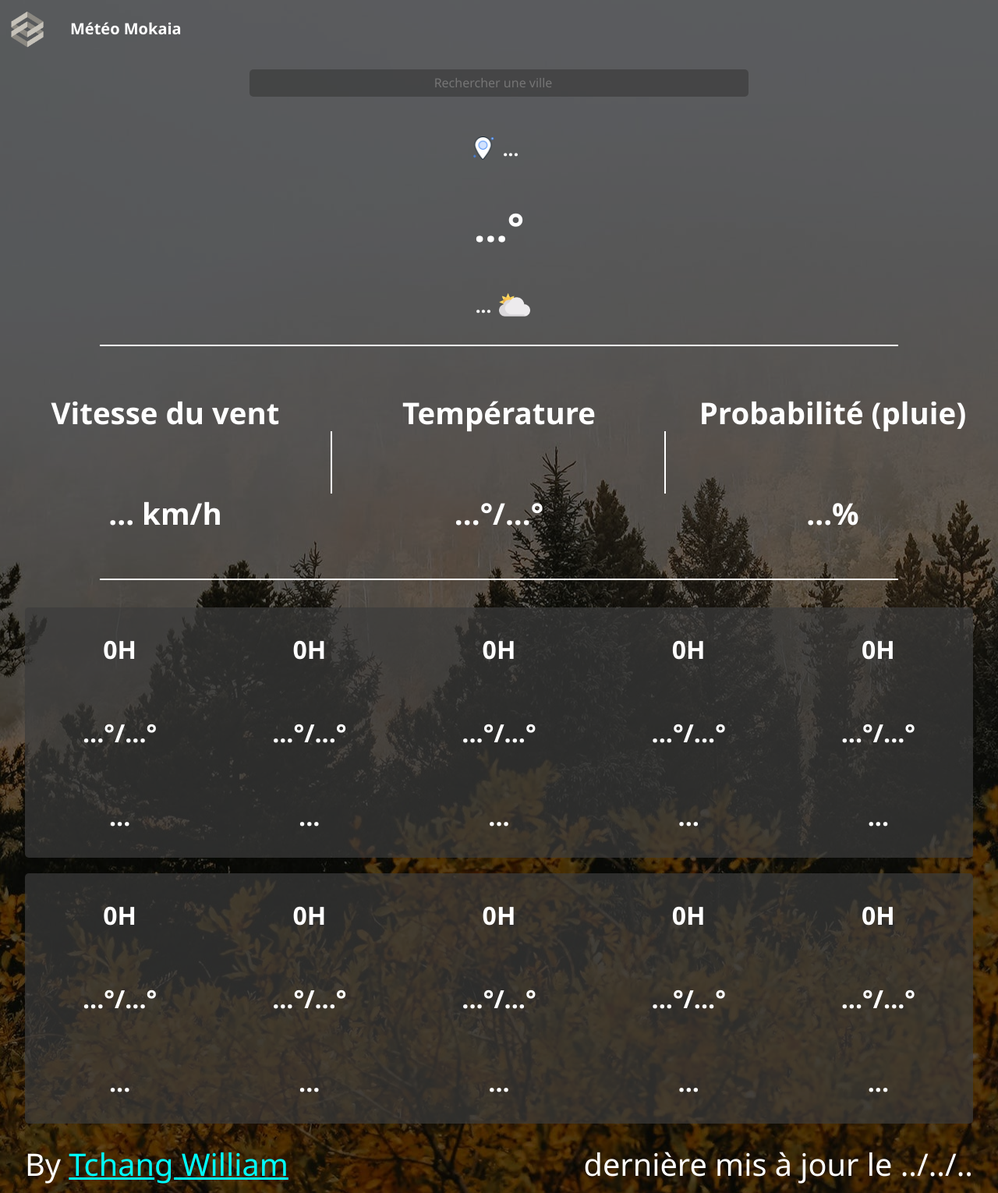
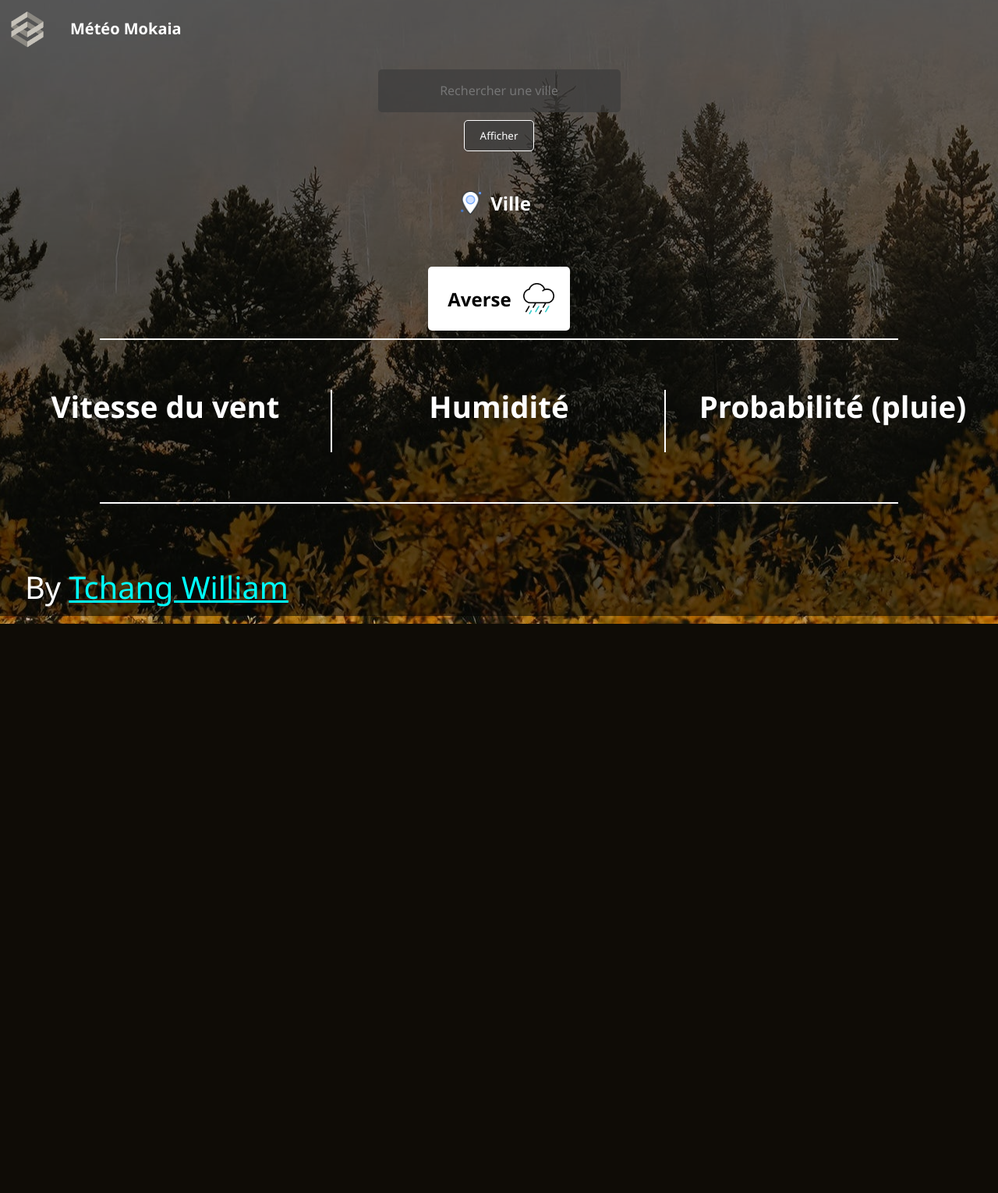
Before and after one commit to ZeWills987/meteo-mokaia, a PHP site: page /index.html in a window 1280 px wide. Shown: the whole page at 78% size. After the commit the page ends 800 px from the top, so only its background shows below. Run offline with PHP 8.4, Linux system fonts and the light colour scheme.

Commit message:
partie métier de l'application en partie achever

```diff
--- a/data/css/style.css
+++ b/data/css/style.css
@@ -67,6 +67,8 @@ main article .top {
     width: 100%;
     display: flex;
     flex-direction: column;
+    justify-content: center;
+    align-items: center;
 }
 
 main article .top>div {
@@ -75,19 +77,28 @@ main article .top>div {
 
 main article .top .search_bar {
     display: flex;
+    flex-direction: column;
     justify-content: center;
     align-items: center;
 }
 
 main article .top .search_bar input {
     padding: 10px 20px;
-    width: 50%;
+    width: 100%;
     height: 35px;
     font-size: 16px;
     text-align: center;
     background-color: #3c3c3cb3;
     border: 0px white solid;
     outline: 0;
+    border-radius: 5px;
+}
+
+main article .top .search_bar button {
+    margin: 10px 0 0 0;
+    padding: 10px 20px;
+    background-color: #3c3c3cb3;
+    border: 1px #fff solid;
     border-radius: 5px;
 }
 
@@ -129,20 +140,32 @@ main article .top>div .title {
     font-size: 50px;
 }
 
-.weather {
+.top .weather {
+    margin: 0 0 10px 0;
+    padding: 5px 15px;
+    width: max-content;
     display: flex;
     justify-content: center;
     align-items: center;
+    background-color: #ffff;
+    border-radius: 5px;
+}
+
+.weather .title h2 {
+    color: #000;
 }
 
 .weather .icon {
-    width: 40px;
+
+    width: 50px;
     display: flex;
     justify-content: center;
     align-items: center;
 }
 
 .weather .icon img {
+    margin: 0;
+    padding: 0;
     width: 100%;
     height: 100%;
 }
--- a/index.html
+++ b/index.html
@@ -4,7 +4,7 @@
 <head>
     <meta charset="UTF-8">
     <meta name="viewport" content="width=device-width, initial-scale=1.0">
-    <link rel="icon" type="image/png" href="/data/img/meteo_mokaia_logo.png" />
+    <link rel="icon" type="image/x-icon" href="/data/img/logo/meteo_mokaia_logo.png" />
     <link rel="stylesheet" href="/data/css/style.css">
     <title>Météo Mokaia</title>
 </head>
@@ -23,25 +23,26 @@
             <article>
                 <div class="top">
                     <div class="search_bar">
-                        <input type="search" placeholder="Rechercher une ville">
+                        <input type="text" placeholder="Rechercher une ville" id="search-input">
+                        <button id="show">Afficher</button>
                     </div>
                     <div class="city">
                         <div class="icon">
                             <img src="/data/img/pointeur-de-localisation.png" alt="Icone localisation">
                         </div>
                         <div class="title">
-                            <h1>...</h1>
+                            <h1 id="ville">Ville</h1>
                         </div>
                     </div>
                     <div class="temp">
-                        <h1>...°</h1>
+                        <h1 id="temperature"></h1>
                     </div>
                     <div class="weather">
                         <div class="title">
-                            <h2>...</h2>
+                            <h2 id="weather">Averse</h2>
                         </div>
                         <div class="icon">
-                            <img src="/data/img/weather_icon/temps-nuageux.png" alt="Temps nuageux">
+                            <img src="/data/img/weather_icon/pluie.gif" alt="Pluie">
                         </div>
                     </div>
                 </div>
@@ -52,16 +53,16 @@
                             <h3>Vitesse du vent</h3>
                         </div>
                         <div class="value">
-                            <p>... km/h</p>
+                            <p id="wind"></p>
                         </div>
                     </div>
                     <div class="vector-vertic"></div>
                     <div class="col-mid">
                         <div class="title">
-                            <h3>Température</h3>
+                            <h3>Humidité</h3>
                         </div>
                         <div class="value">
-                            <p>...°/...°</p>
+                            <p id="humidite"></p>
                         </div>
                     </div>
                     <div class="vector-vertic"></div>
@@ -70,125 +71,15 @@
                             <h3>Probabilité (pluie)</h3>
                         </div>
                         <div class="value">
-                            <p>...%</p>
+                            <p id="rain"></p>
                         </div>
                     </div>
                 </div>
                 <div class="vector-horiz"></div>
                 <div class="bottom">
-                    <div class="row_hours">
-                        <div class="col-hours">
-                            <div class="hours">
-                                <h3>0H</h3>
-                            </div>
-                            <div class="temp">
-                                <h3>...°/...°</h3>
-                            </div>
-                            <div class="weather">
-                                <h3>...</h3>
-                            </div>
-                        </div>
-                        <div class="col-hours">
-                            <div class="hours">
-                                <h3>0H</h3>
-                            </div>
-                            <div class="temp">
-                                <h3>...°/...°</h3>
-                            </div>
-                            <div class="weather">
-                                <h3>...</h3>
-                            </div>
-                        </div>
-                        <div class="col-hours">
-                            <div class="hours">
-                                <h3>0H</h3>
-                            </div>
-                            <div class="temp">
-                                <h3>...°/...°</h3>
-                            </div>
-                            <div class="weather">
-                                <h3>...</h3>
-                            </div>
-                        </div>
-                        <div class="col-hours">
-                            <div class="hours">
-                                <h3>0H</h3>
-                            </div>
-                            <div class="temp">
-                                <h3>...°/...°</h3>
-                            </div>
-                            <div class="weather">
-                                <h3>...</h3>
-                            </div>
-                        </div>
-                        <div class="col-hours">
-                            <div class="hours">
-                                <h3>0H</h3>
-                            </div>
-                            <div class="temp">
-                                <h3>...°/...°</h3>
-                            </div>
-                            <div class="weather">
-                                <h3>...</h3>
-                            </div>
-                        </div>
+                    <div class="row_hours" id="row-hours">
                     </div>
-                    <div class="row_days">
-                        <div class="col-days">
-                            <div class="days">
-                                <h3>0H</h3>
-                            </div>
-                            <div class="temp">
-                                <h3>...°/...°</h3>
-                            </div>
-                            <div class="weather">
-                                <h3>...</h3>
-                            </div>
-                        </div>
-                        <div class="col-days">
-                            <div class="days">
-                                <h3>0H</h3>
-                            </div>
-                            <div class="temp">
-                                <h3>...°/...°</h3>
-                            </div>
-                            <div class="weather">
-                                <h3>...</h3>
-                            </div>
-                        </div>
-                        <div class="col-days">
-                            <div class="days">
-                                <h3>0H</h3>
-                            </div>
-                            <div class="temp">
-                                <h3>...°/...°</h3>
-                            </div>
-                            <div class="weather">
-                                <h3>...</h3>
-                            </div>
-                        </div>
-                        <div class="col-days">
-                            <div class="days">
-                                <h3>0H</h3>
-                            </div>
-                            <div class="temp">
-                                <h3>...°/...°</h3>
-                            </div>
-                            <div class="weather">
-                                <h3>...</h3>
-                            </div>
-                        </div>
-                        <div class="col-days">
-                            <div class="days">
-                                <h3>0H</h3>
-                            </div>
-                            <div class="temp">
-                                <h3>...°/...°</h3>
-                            </div>
-                            <div class="weather">
-                                <h3>...</h3>
-                            </div>
-                        </div>
+                    <div class="row_days" id="days">
                     </div>
                 </div>
             </article>
@@ -196,11 +87,11 @@
         <footer>
             <ul>
                 <li>By <a href="https://william-tchang.fr">Tchang William</a></li>
-                <li>dernière mis à jour le ../../..</li>
+                <li id="update"></li>
             </ul>
         </footer>
     </div>
-
+    <script src="/data/js/weather_code.js"></script>
     <script src="/data/js/weather.js"></script>
 </body>
 
```
Also changed, not shown: data/js/weather.js (+92 -0 lines), data/js/weather_code.js (added, +90 -0 lines), data/img/sun.gif (added), data/img/weather_icon/pluie.gif (added), data/img/weather_icon/soleil.gif (added), data/img/weather_icon/temps-nuageux.png (deleted).
